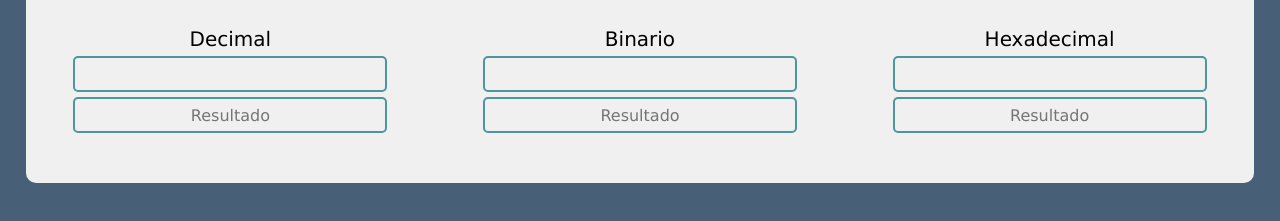
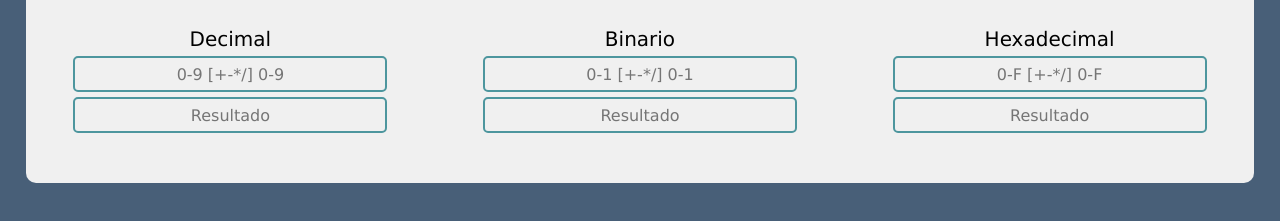
Before and after one commit to FNoeCoder/DecimalHexBinConverter, a plain HTML site: page index.html in a window 1280 px wide. Shown: the part 373-594 px from the top of the page. Drawn offline with Linux system fonts and the light colour scheme.

Commit message:
Add placeholder

```diff
--- a/index.html
+++ b/index.html
@@ -36,17 +36,17 @@
         <h2>EJERCICIO</h2>
         <div class="celda">
             <label for="Edec">Decimal</label>
-            <input type="text" id="Edec">
+            <input type="text" id="Edec" placeholder="0-9 [+-*/] 0-9">
             <input type="text" id="Rdec" readonly placeholder="Resultado">
         </div>
         <div class="celda">
             <label for="Ebi">Binario</label>
-            <input type="text" id="Ebi">
+            <input type="text" id="Ebi" placeholder="0-1 [+-*/] 0-1">
             <input type="text" id="Rbi" readonly placeholder="Resultado">
         </div>
         <div class="celda">
             <label for="Ehex">Hexadecimal</label>
-            <input type="text" id="Ehex">
+            <input type="text" id="Ehex" placeholder="0-F [+-*/] 0-F">
             <input type="text" id="Rhex" readonly placeholder="Resultado">
         </div>
 
```
